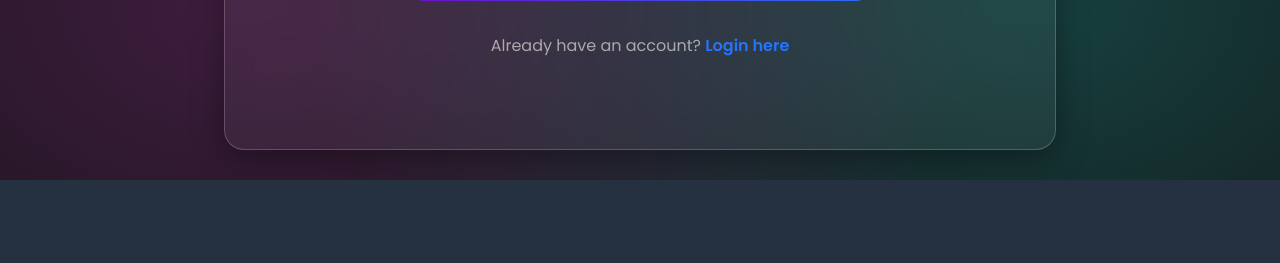
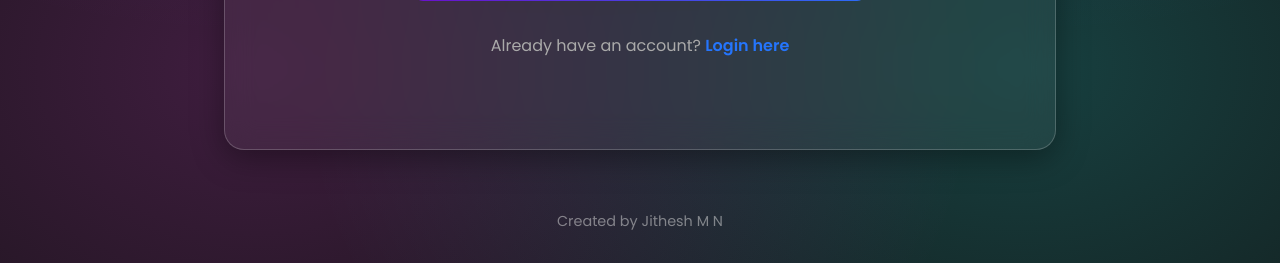
Before and after one commit to jithesh-88/birthday-reminder-app, a Flask app: page /register in a window 1280 px wide. Shown: the part 714-977 px from the top of the page. Before the commit the page ends 894 px from the top, so only its background shows below. Run offline with Flask 3, Linux system fonts and the light colour scheme.

Commit message:
all done

```diff
--- a/static/style.css
+++ b/static/style.css
@@ -82,4 +82,15 @@ li { display: flex; justify-content: space-between; align-items: center; padding
 .fun-facts-section h2 { border: none; margin-top: 0; margin-bottom: 15px; font-size: 1.5rem; text-align: center; text-shadow: 0 2px 4px rgba(0,0,0,0.2); }
 .fun-facts-section ul { list-style: none; padding: 0; margin: 0; }
 .fun-facts-section li { background: none; border: none; padding: 8px 0; font-size: 1.1rem; display: flex; align-items: flex-start; }
-.fun-facts-section li::before { content: '✨'; margin-right: 12px; font-size: 1.2rem; line-height: 1.5; }
+.fun-facts-section li::before { content: '✨'; margin-right: 12px; font-size: 1.2rem; line-height: 1.5; }/* Add this to the end of your style.css */
+footer {
+    text-align: center;
+    padding: 30px 20px;
+    color: var(--text-color);
+    opacity: 0.5;
+    font-size: 0.9rem;
+}
+
+footer p {
+    margin: 0;
+}
--- a/templates/base.html
+++ b/templates/base.html
@@ -36,5 +36,10 @@
 
         {% block content %}{% endblock %}
     </div>
+
+    <footer>
+        <p>Created by Jithesh M N</p>
+    </footer>
+
 </body>
 </html>
```
